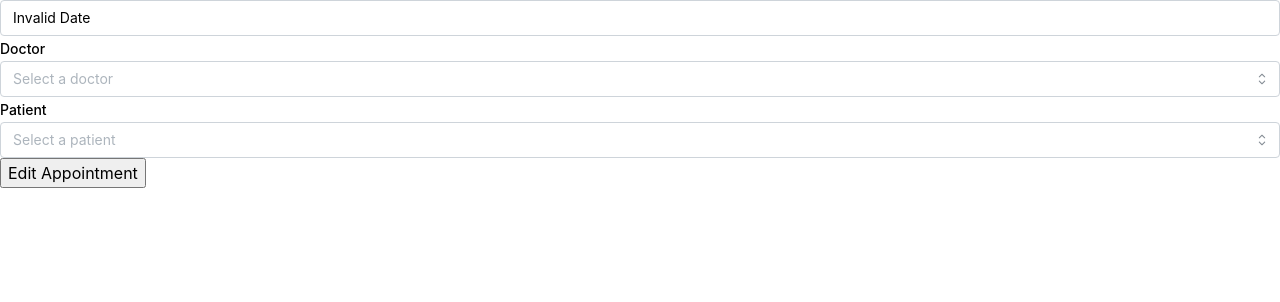
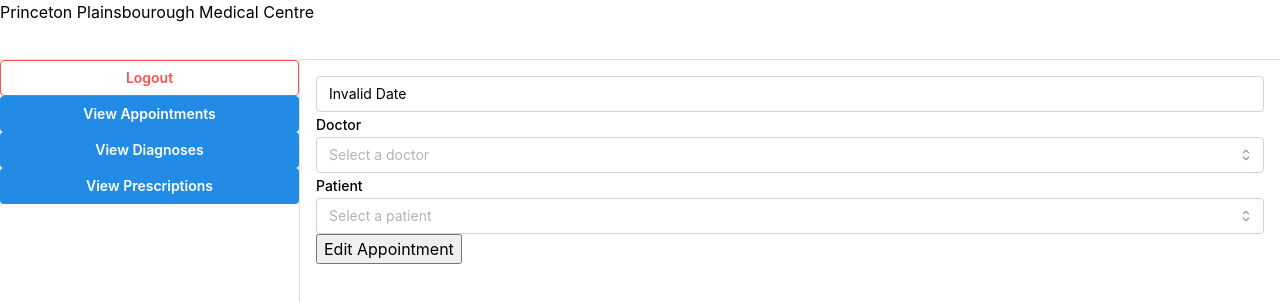
Before and after one commit to N00222244/doctorhouse, a React (Create React App) app: page /app/appointments/1/edit in a window 1280 px wide. Shown: the top 302 px of the page. Built offline with nearby package versions, Linux system fonts and the light colour scheme; no server answers; sample sign-in values are in the browser's storage.

Commit message:
finally got the fucking applayout to work, basically protectedroute componetn returns the apshell components now which then renders the nested routes via outlet so landing page login/register have seperate layout scheemes this took way to long to figure out

```diff
--- a/src/App.js
+++ b/src/App.js
@@ -16,6 +16,7 @@ import '@mantine/core/styles.css';
 import LoginForm from "./components/LoginForm";
 import RegisterForm from "./components/RegisterForm";
 import ProtectedRoute from "./components/ProtectedRoutes";
+import AppLayout from "./components/AppLayout";
 
 
 
@@ -52,6 +53,7 @@ import SinglePrescription from "./pages/prescriptions/SinglePrescription";
 import EditPrescription from "./pages/prescriptions/EditPrescription";
 
 
+
 const App = () =>{
     return (
 
@@ -69,7 +71,11 @@ const App = () =>{
 
 
                         {/* These Routes are protected and need a valid token to navigated through */}
-                        <Route path="/app" element={<ProtectedRoute/>}>
+                        <Route path="/app" element={
+                            <ProtectedRoute>
+                            <AppLayout/>
+                            </ProtectedRoute>
+                            }>
 
 
 
--- /dev/null
+++ b/src/components/AppLayout.js
@@ -0,0 +1,57 @@
+import { Button, SimpleGrid , AppShell, Burger, Divider,Text } from "@mantine/core"
+import { Outlet } from "react-router-dom"
+import { useDisclosure } from "@mantine/hooks";
+import { useAuth } from "../utils/useAuth";
+import { useNavigate } from "react-router-dom";
+
+
+
+
+
+
+
+
+const AppLayout = () => {
+
+    const navigate = useNavigate();
+    const {logout, token} = useAuth();
+    const [opened, { toggle }] = useDisclosure(); // this is to toggle nav on mobile devices
+
+    return (
+        <>
+
+
+            <AppShell padding="md" header={{ height: 60 }} navbar={{width: 300,breakpoint: 'sm',collapsed: { mobile: !opened }}} >
+                <AppShell.Header>
+                     <Text>Princeton Plainsbourough Medical Centre </Text>
+                </AppShell.Header>
+
+                <AppShell.Navbar >
+                {/* logout button */}
+                    {
+                        token && (
+                            <Button color='red' variant={'outline'} onClick={() => {
+                                logout();
+                                navigate('/login', { replace: true })
+                            }}>Logout</Button>
+                                )
+                    }
+                    <Button onClick={() => navigate(`/app/appointments`)}>View Appointments</Button>
+                    <Button onClick={() => navigate(`/app/diagnoses`)}>View Diagnoses</Button>
+                    <Button onClick={() => navigate(`/app/prescriptions`)}>View Prescriptions</Button>
+                </AppShell.Navbar>
+
+
+                <AppShell.Main>
+                    <Outlet/>
+                </AppShell.Main>
+
+            </AppShell>
+
+
+        </>
+    )
+}
+
+
+export default AppLayout;
--- a/src/components/ProtectedRoutes.js
+++ b/src/components/ProtectedRoutes.js
@@ -1,5 +1,6 @@
 import { Outlet, Navigate } from 'react-router-dom'
 import { useAuth } from '../utils/useAuth'
+import AppLayout from './AppLayout';
 
 // Outlet acts as a placeholder for child routes
 // We've created a protected 'parent' route at '/' which returns this ProtectedRoute
@@ -21,7 +22,7 @@ const ProtectedRoute = () => {
     }
 
     return (
-        <Outlet />
+        <AppLayout/>
     )
 
 }
--- a/src/pages/HomePage.js
+++ b/src/pages/HomePage.js
@@ -59,45 +59,11 @@ const HomePage = () =>{
 
     return (
         <div >
-            <AppShell padding="md" header={{ height: 60 }} navbar={{width: 300,breakpoint: 'sm',collapsed: { mobile: !opened }}}  >
-
-
-
-            <AppShell.Header >
-                <Burger opened={opened} onClick={toggle} hiddenFrom="sm" size="sm" color="black"/>
-
-                        <Text>Princeton Plainsbourough Medical Centre </Text>
-
-            </AppShell.Header>
-            <Divider my="md"/>
 
 
 
 
-            <AppShell.Navbar >navbar tester
 
-
-
-                {/* logout button */}
-            {
-                    token && (
-                        <Button color='red' variant={'outline'} onClick={() => {
-                            logout();
-                            navigate('/login', { replace: true })
-                        }}>Logout</Button>
-                    )
-                }
-
-
-
-                <Button onClick={() => navigate(`../appointments`)}>View Appointments</Button>
-                 <Button onClick={() => navigate(`../diagnoses`)}>View Diagnoses</Button>
-                 <Button onClick={() => navigate(`../prescriptions`)}>View Prescriptions</Button>
-            </AppShell.Navbar>
-
-
-
-            <AppShell.Main>
                 <h2>Docotrs</h2>
                     <button onClick={() => navigate(`../doctors/create`)}>Create New Doctor</button>
                         <SimpleGrid cols={{sm:1, md:2, lg:3, xl:4}}>
@@ -128,7 +94,6 @@ const HomePage = () =>{
 
                             </SimpleGrid>
 
-            </AppShell.Main>
 
 
 
@@ -138,7 +103,8 @@ const HomePage = () =>{
 
 
 
-            </AppShell>
+
+
         </div>
     )
 
```
